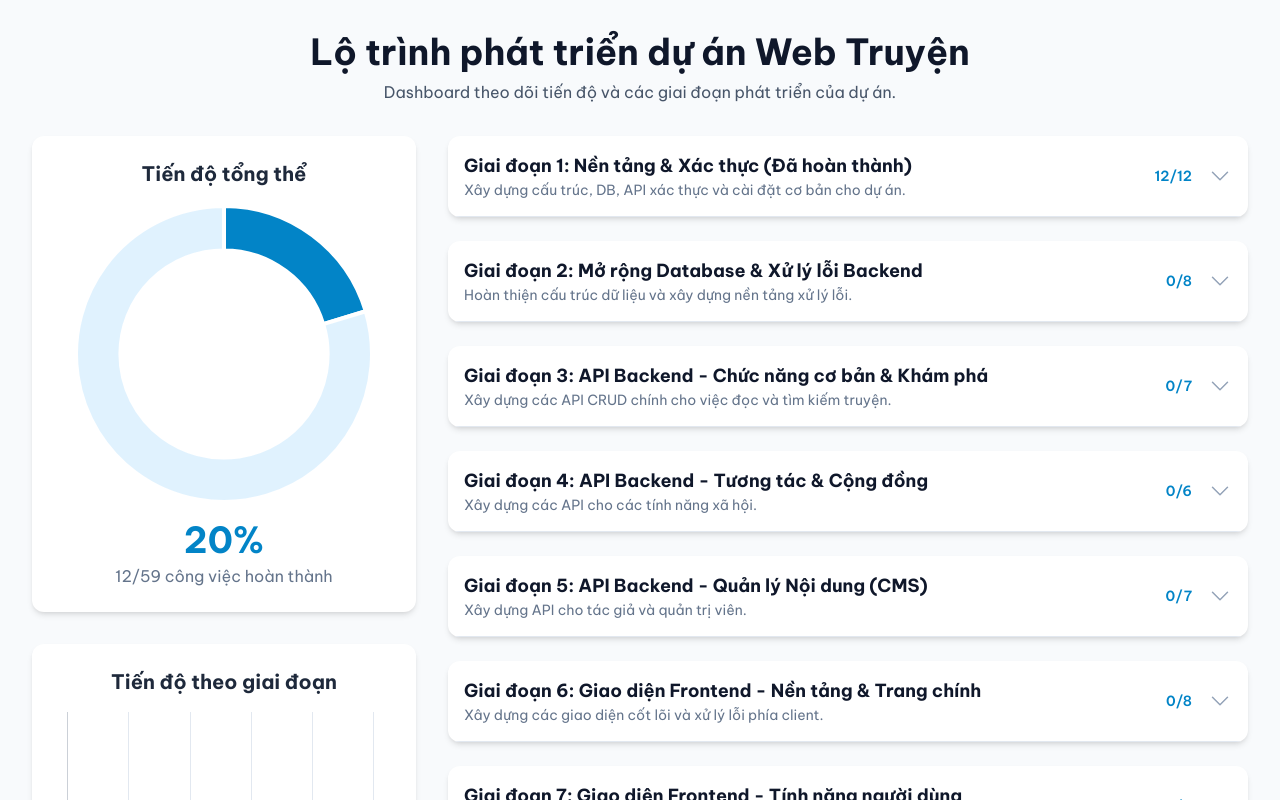
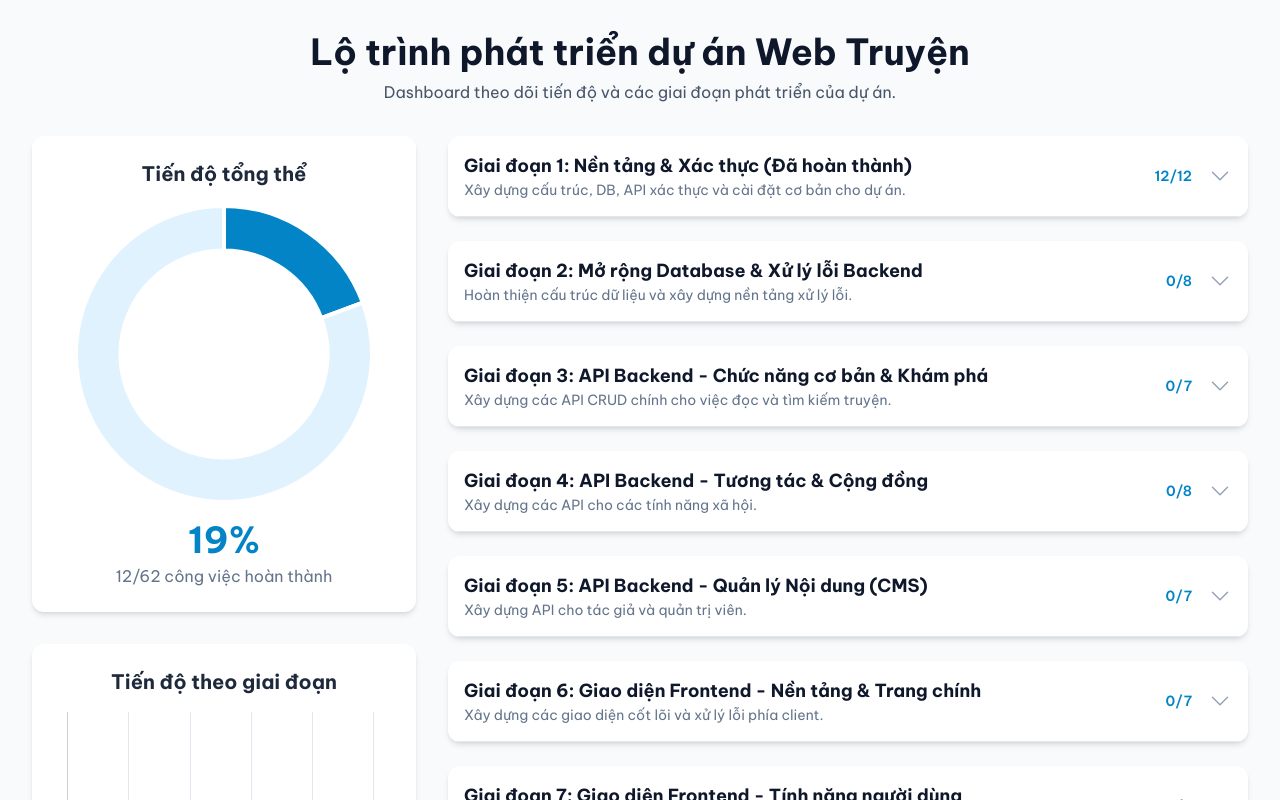
Before and after one commit to kuro2908/checklist, a plain HTML site: page index.html in a window 1280 px wide. Shown: the top 800 px of the page. Drawn offline with nearby package versions, Linux system fonts and the light colour scheme.

Commit message:
add reading history

```diff
--- a/index.html
+++ b/index.html
@@ -116,10 +116,10 @@
                             { text: "DB: Tạo bảng user_follows.", done: false },
                             { text: "DB: Tạo bảng profile_comments.", done: false },
                             { text: "DB: Tạo bảng notifications.", done: false },
-                            { text: "Model: Cập nhật các model tương ứng (Story, UserFollow, etc.).", done: false },
+                            { text: "DB: Tạo bảng reading_history để lưu lịch sử đọc.", done: false },
+                            { text: "Model: Cập nhật các model tương ứng (Story, UserFollow, ReadingHistory...).", done: false },
                             { text: "Model: Cập nhật association.js với các mối quan hệ mới.", done: false },
-                            { text: "Backend: Xây dựng middleware xử lý lỗi tập trung.", done: false },
-                            { text: "Backend: Định nghĩa format JSON response chuẩn cho lỗi.", done: false }
+                            { text: "Backend: Xây dựng middleware xử lý lỗi tập trung.", done: false }
                         ]
                     },
                     {
@@ -142,6 +142,8 @@
                         goal: "Xây dựng các API cho các tính năng xã hội.",
                         tasks: [
                             { text: "API thêm/xóa truyện khỏi tủ truyện (Bookmark).", done: false },
+                            { text: "API ghi lại lịch sử đọc (UPSERT vào reading_history).", done: false },
+                            { text: "API lấy danh sách lịch sử đọc của người dùng.", done: false },
                             { text: "API gửi đánh giá/xếp hạng cho truyện.", done: false },
                             { text: "API đăng và trả lời bình luận trong chương.", done: false },
                             { text: "API theo dõi/bỏ theo dõi người dùng.", done: false },
@@ -174,8 +176,7 @@
                             { text: "Xây dựng Trang đọc truyện.", done: false },
                             { text: "Xây dựng Trang kết quả tìm kiếm, lọc, sắp xếp.", done: false },
                             { text: "Xây dựng Trang Bảng xếp hạng.", done: false },
-                            { text: "Tạo component trang 404 Not Found và trang báo lỗi chung.", done: false },
-                            { text: "Hiển thị thông báo lỗi từ API cho người dùng một cách thân thiện.", done: false }
+                            { text: "Tạo component trang 404 Not Found và trang báo lỗi chung.", done: false }
                         ]
                     },
                     {
@@ -184,6 +185,8 @@
                         goal: "Tích hợp các tính năng tương tác vào giao diện.",
                         tasks: [
                             { text: "Tích hợp chức năng 'Lưu vào tủ truyện' (Bookmark).", done: false },
+                            { text: "Trang đọc truyện: Gọi API để ghi lại lịch sử đọc.", done: false },
+                            { text: "Trang cá nhân: Thêm tab/khu vực hiển thị Lịch sử đọc.", done: false },
                             { text: "Xây dựng khu vực đánh giá (hiển thị và gửi).", done: false },
                             { text: "Xây dựng khu vực bình luận trong chương (hiển thị, gửi, trả lời).", done: false },
                             { text: "Xây dựng Trang cá nhân hoàn chỉnh.", done: false }
```
